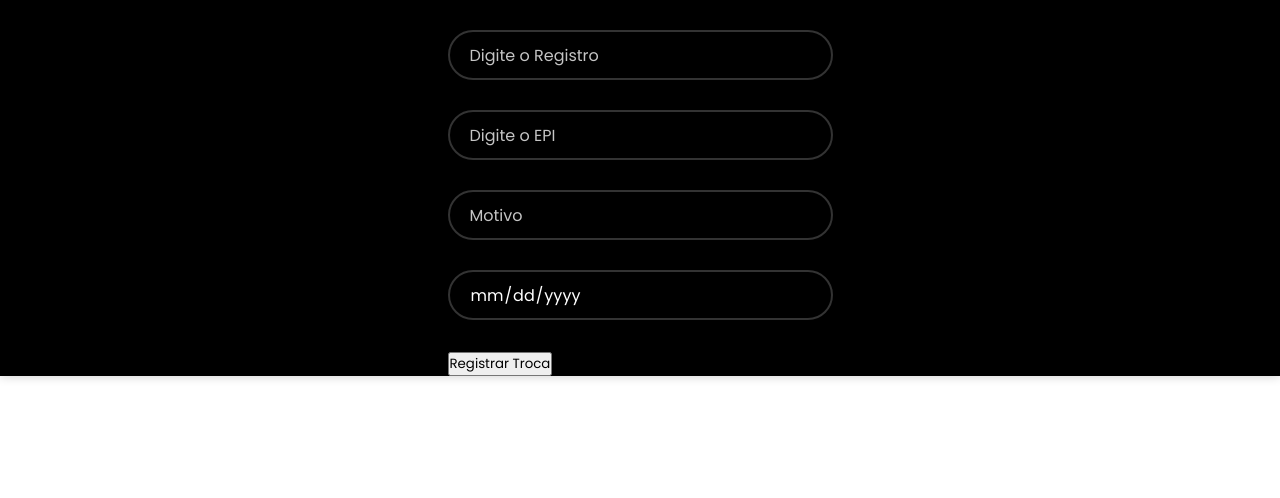
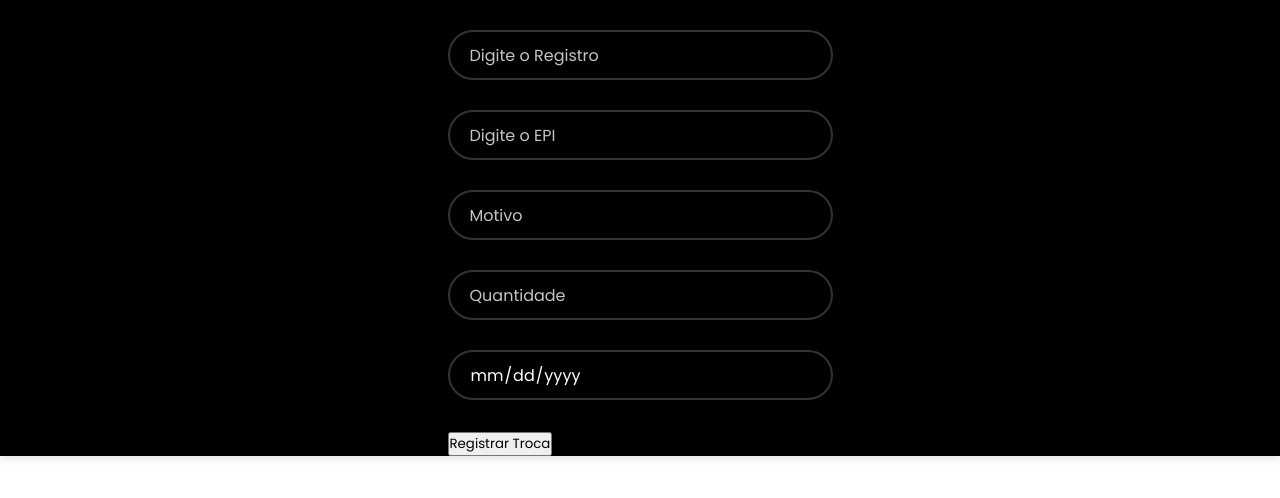
Before and after one commit to noahmeercy/dashboard-chiaperini, a React (Vite) app: page /trocar-epi in a window 1280 px wide. Shown: the top 498 px of the page. Built offline with nearby package versions, Linux system fonts and the light colour scheme.

Commit message:
Update trocarepi.jsx

```diff
--- a/src/containers/GerenciamentoEpi/TrocarEpi/trocarepi.jsx
+++ b/src/containers/GerenciamentoEpi/TrocarEpi/trocarepi.jsx
@@ -7,6 +7,7 @@ function trocarEpi() {
   const [codigo, setCodigo] = useState("");
   const [motivo, setMotivo] = useState("");
   const [dataTroca, setDataTroca] = useState("");
+  const [quantidade, setQuantidade] = useState("");
 
   async function handleSubmit(event) {
     event.preventDefault(); // Previne o recarregamento da página
@@ -16,6 +17,7 @@ function trocarEpi() {
       codigo,
       motivo,
       dataTroca,
+      quantidade,
     };
 
     try {
@@ -28,6 +30,7 @@ function trocarEpi() {
       setCodigo("");
       setMotivo("");
       setDataTroca("");
+      setQuantidade("");
 
     } catch (error) {
       console.error("Erro ao trocar EPI", error);
@@ -66,6 +69,14 @@ function trocarEpi() {
         </div>
 
         <div className="input-box">
+          <input placeholder="Quantidade"
+          type="number"
+          value={quantidade}
+          onChange={(e) => setQuantidade(e.target.value)}
+          />
+        </div>
+
+        <div className="input-box">
           <input placeholder="Data"
           type="date"
           value={dataTroca}
```
